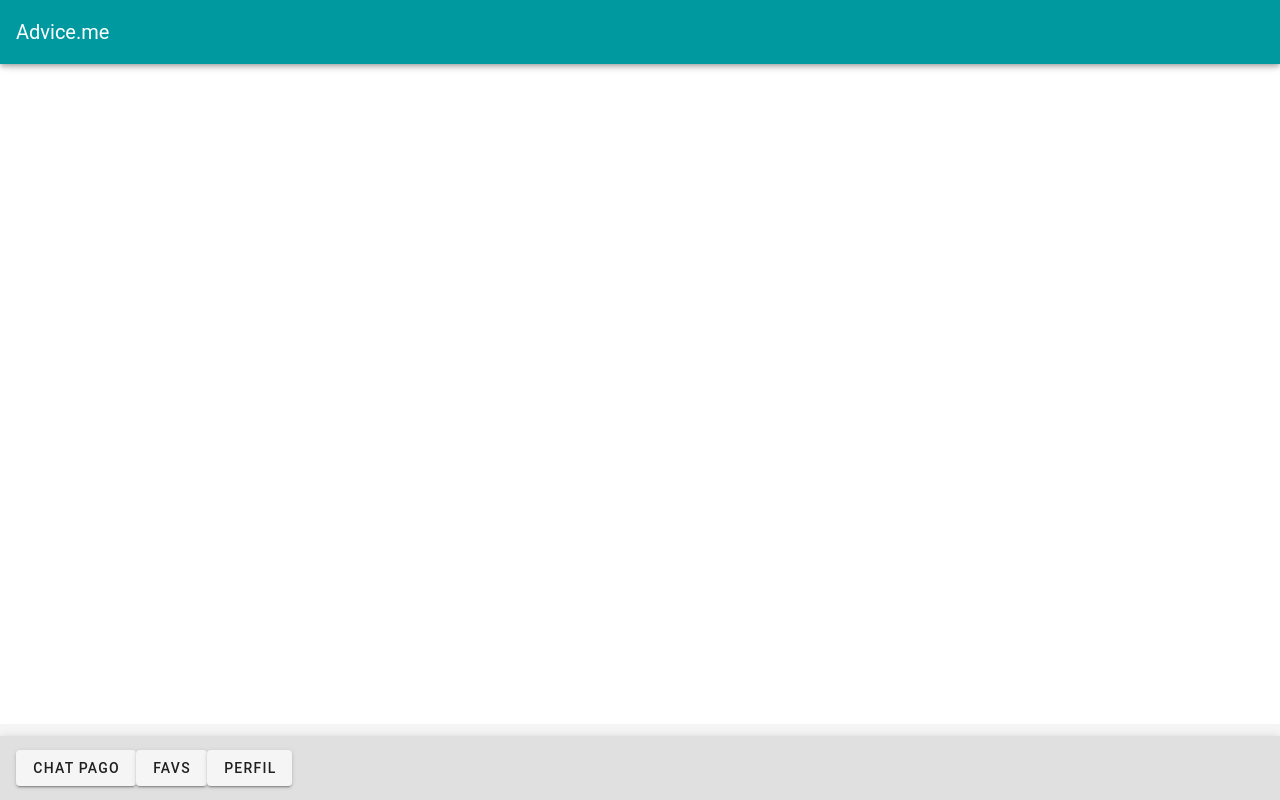
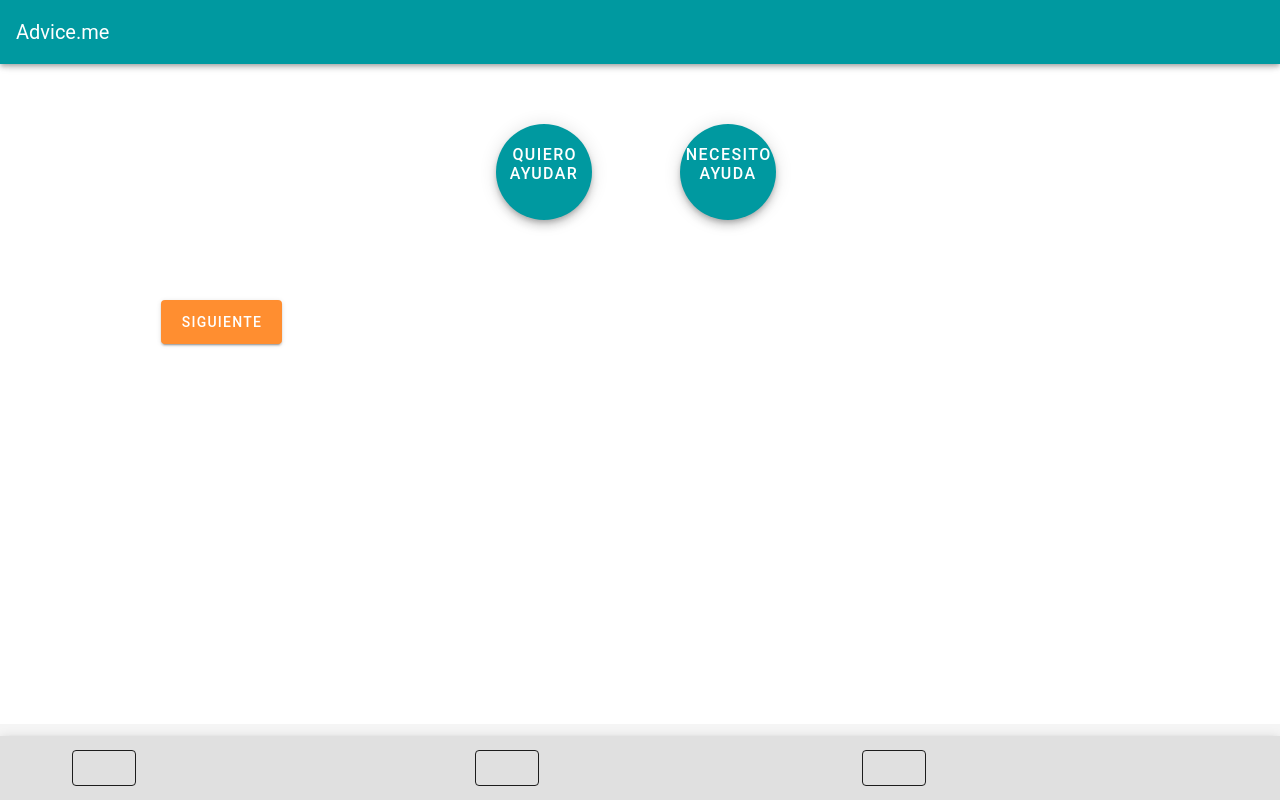
Before and after one commit to Leagerosa/final-app, a Vue app: page /#/preHome in a window 1280 px wide. Before the commit this address led to /#/home. Built offline with nearby package versions, Linux system fonts and the light colour scheme; the HTML template or start-up script is replaced by a standard one.

Commit message:
edición preHome y menuInferior

```diff
--- a/src/components/MenuInferior.vue
+++ b/src/components/MenuInferior.vue
@@ -1,20 +1,28 @@
 <template>
   <div>
     <v-app-bar bottom app color="#E0E0E0">
-        <div>
-            <v-btn>
-                <v-icon>mdi-history</v-icon>
-                <span>Chat pago</span>
-            </v-btn>
-            <v-btn>
-                <v-icon>mdi-heart</v-icon>
-                <span>Favs</span>
-            </v-btn>
-            <v-btn>
-                <v-icon>mdi-history</v-icon>
-                <span>Perfil</span>
-            </v-btn>
-        </div>
+      <v-container>
+          <v-row>
+            <v-col cols="4">
+              <v-btn class="px-3 mx-3" outlined>
+                      <v-icon>mdi-star</v-icon>
+                      <!--<span>Pago</span>-->
+                  </v-btn>
+            </v-col>
+            <v-col cols="4">
+              <v-btn class="px-3 mx-5" outlined>
+                      <v-icon>mdi-heart</v-icon>
+                      <!--<span>Favs</span>-->
+                  </v-btn>
+            </v-col>
+            <v-col cols="4">
+              <v-btn class="px-3 mx-3" outlined>
+                      <v-icon>mdi-account</v-icon>
+                      <!--<span>Perfil</span>-->
+                  </v-btn>
+            </v-col>
+          </v-row>
+        </v-container>
     </v-app-bar>
   </div>
 </template>
--- a/src/plugins/vuetify.js
+++ b/src/plugins/vuetify.js
@@ -16,8 +16,11 @@ export default new Vuetify({
         info: '#C4C4C4',
       },
       dark: {
-
+        primary: '#0099A0',
+        secondary: '#FF8E30',
+        accent: '#309CFF',
+        info: '#C4C4C4',
       },
-    },
+    }, //dark: true
   },
 });
--- a/src/views/preHome.vue
+++ b/src/views/preHome.vue
@@ -1,15 +1,15 @@
 <template>
   <div class="text-center">
-    <v-btn class="mx-3" fab dark large color="primary">
-      <p>QUIERO AYUDAR</p>
+    <v-btn class="pa-12 ma-10" fab dark x-large color="primary">
+      <p>QUIERO <br> AYUDAR</p>
     </v-btn>
 
-    <v-btn class="mx-3" fab dark large color="primary">
-      <p>NECESITO AYUDA</p>
+    <v-btn class="pa-12 ma-12" fab dark x-large color="primary">
+      <p>NECESITO<br> AYUDA</p>
     </v-btn>
 
     <v-col class="text-center" cols="12" sm="4">
-      <div class="my-2">
+      <div class="my-5 mx-5">
         <v-btn large color="secondary">Siguiente</v-btn>
       </div>
     </v-col>
```
Also changed, not shown: src/assets/logo letra.png (added).
